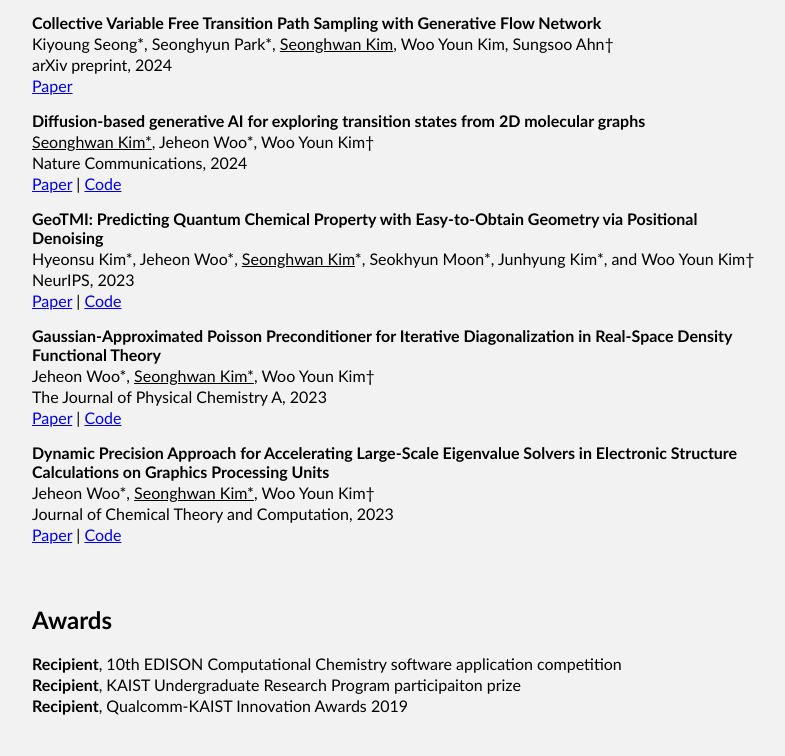
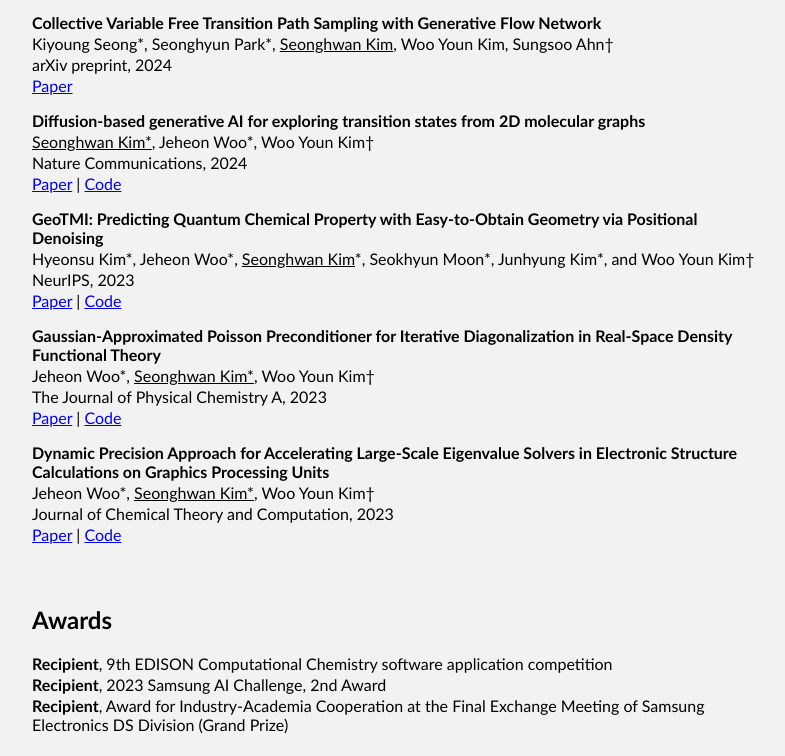
Before and after one commit to seonghann/seonghann.github.io, a plain HTML site: page index.html in a window 1280 px wide. Shown: the part 678-1434 px from the top of the page, without its empty margins (244-1029 px from the left). Drawn offline with Linux system fonts and the light colour scheme.

Commit message:
Update index.html

```diff
--- a/index.html
+++ b/index.html
@@ -113,15 +113,15 @@
       <section id="awards">
           <h2>Awards</h2>
           <div class="awards-element">
-              <p><strong>Recipient</strong>, 10th EDISON Computational Chemistry software application competition</p>
+              <p><strong>Recipient</strong>, 9th EDISON Computational Chemistry software application competition</p>
           </div>
 
           <div class="awards-element">
-              <p><strong>Recipient</strong>, KAIST Undergraduate Research Program participaiton prize</p>
+              <p><strong>Recipient</strong>, 2023 Samsung AI Challenge, 2nd Award </p>
           </div>
 
           <div class="awards-element">
-              <p><strong>Recipient</strong>, Qualcomm-KAIST Innovation Awards 2019</p>
+              <p><strong>Recipient</strong>, Award for Industry-Academia Cooperation at the Final Exchange Meeting of Samsung Electronics DS Division (Grand Prize) </p>
           </div>
       </section>
     </div>
```
